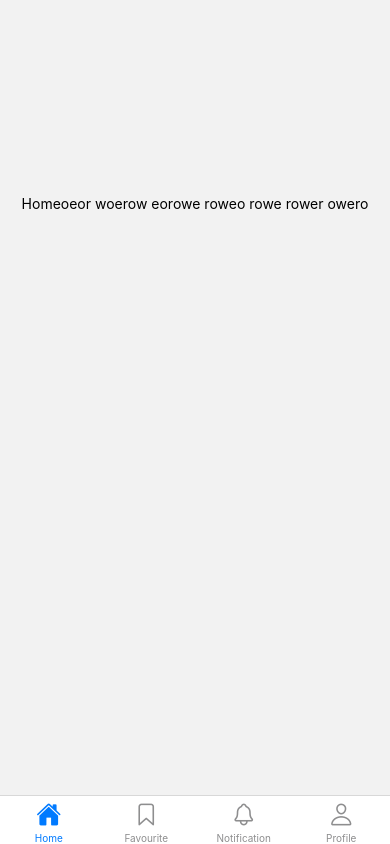
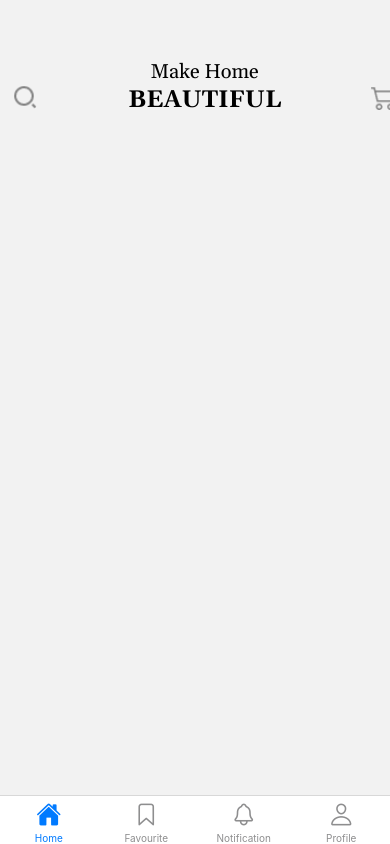
Before and after one commit to SidhardhJoe/FurniStore, a React Native app: screen /BottomNav in a window 390 px wide. Built offline with nearby package versions, Linux system fonts and the light colour scheme.

Commit message:
Home Page Initial Commit

```diff
--- a/Navigation.js
+++ b/Navigation.js
@@ -5,35 +5,39 @@ import { useFonts } from 'expo-font';
 import Page1 from './Screen/Page1';
 import Page2 from './Screen/Page2';
 import Signup from './Screen/Signup';
-import Home from './Screen/Home';
 import BottomNav from './BottomNav';
+import SearchPage from './Screen/SearchPage';
+import CartPage from './Screen/CartPage';
+
 
 const Stack = createNativeStackNavigator();
 
-const LoadFonts=()=>{
-    return useFonts({
-        GelasioRegular:require('./Fonts/static/Gelasio-Regular.ttf'),
-        GelasioBold:require('./Fonts/static/Gelasio-Bold.ttf'),
-        NunitoSansRegular:require('./Fonts/static/NunitoSansRegular.ttf'),
-        NunitoSansSemiBold:require('./Fonts/static/NunitoSansSemiBold.ttf'),
-        MerriweatherRegular:require('./Fonts/static/Merriweather-Regular.ttf'),
-        MerriweatherBold:require('./Fonts/static/Merriweather-Bold.ttf')
-    })
+const LoadFonts = () => {
+  return useFonts({
+    GelasioRegular: require('./Fonts/static/Gelasio-Regular.ttf'),
+    GelasioBold: require('./Fonts/static/Gelasio-Bold.ttf'),
+    NunitoSansRegular: require('./Fonts/static/NunitoSansRegular.ttf'),
+    NunitoSansSemiBold: require('./Fonts/static/NunitoSansSemiBold.ttf'),
+    MerriweatherRegular: require('./Fonts/static/Merriweather-Regular.ttf'),
+    MerriweatherBold: require('./Fonts/static/Merriweather-Bold.ttf')
+  })
 }
 
 function TabScreen() {
   return (
-    <Stack.Navigator screenOptions={{headerShown:false}}>
+    <Stack.Navigator screenOptions={{ headerShown: false }}>
       <Stack.Screen name="Page1" component={Page1} />
-      <Stack.Screen name='Page2' component={Page2}/>
-      <Stack.Screen name='SignUp' component={Signup}/>
-      <Stack.Screen name='BottomNav' component={BottomNav}/>
+      <Stack.Screen name='Page2' component={Page2} />
+      <Stack.Screen name='SignUp' component={Signup} />
+      <Stack.Screen name='BottomNav' component={BottomNav} />
+      <Stack.Screen name='SearchPage' component={SearchPage} />
+      <Stack.Screen name='CartPage' component={CartPage} />
     </Stack.Navigator>
   );
 }
 
 const Navigation = () => {
-    const [loaded] = LoadFonts();
+  const [loaded] = LoadFonts();
 
   if (!loaded) {
     return null;
--- /dev/null
+++ b/Screen/CartPage.js
@@ -0,0 +1,14 @@
+import { StyleSheet, Text, View } from 'react-native'
+import React from 'react'
+
+const CartPage = () => {
+  return (
+    <View>
+      <Text>CartPage</Text>
+    </View>
+  )
+}
+
+export default CartPage
+
+const styles = StyleSheet.create({})
--- a/Screen/Home.js
+++ b/Screen/Home.js
@@ -1,10 +1,35 @@
-import { StyleSheet, Text, View } from 'react-native'
+import { Image, StyleSheet, Text, View } from 'react-native'
 import React from 'react'
+import { useNavigation } from '@react-navigation/native';
+import { TouchableOpacity } from 'react-native';
 
 const Home = () => {
+  const { navigate } = useNavigation();
   return (
     <View style={styles.container}>
-      <Text style={{marginTop:"50%",textAlign:"center"}}>Homeoeor woerow eorowe roweo rowe rower owero</Text>
+      <View style={styles.mainbar}>
+        <TouchableOpacity onPress={()=>navigate('SearchPage')}>
+          <Image style={styles.search} source={require("../Icons/Search.png")} />
+        </TouchableOpacity>
+        <View>
+          <View>
+            <Text style={styles.heading1}>Make Home</Text>
+          </View>
+          <View>
+            <Text style={styles.heading2}>BEAUTIFUL</Text>
+          </View>
+        </View>
+        <View>
+          <TouchableOpacity onPress={()=>navigate('CartPage')}>
+            <Image style={styles.cart} source={require("../Icons/Cart.png")} />
+          </TouchableOpacity>
+        </View>
+      </View>
+
+
+
+
+
     </View>
   )
 }
@@ -12,7 +37,35 @@ const Home = () => {
 export default Home
 
 const styles = StyleSheet.create({
-    container:{
-        flex:1
-    }
+  container: {
+    flex: 1
+  },
+  mainbar: {
+    marginTop: "15%",
+    height: 70,
+    width: "100%",
+    flexDirection: "row",
+    gap: 90,
+  },
+  search: {
+    height: 26,
+    width: 26,
+    marginLeft: 12,
+    marginTop: 25
+  },
+  heading1: {
+    fontSize: 20,
+    fontFamily: "GelasioRegular",
+    textAlign: "center"
+  },
+  heading2: {
+    fontSize: 24,
+    fontFamily: "GelasioBold",
+    textAlign: "center"
+  },
+  cart: {
+    height: 26,
+    width: 26,
+    marginTop: 25
+  }
 })
--- /dev/null
+++ b/Screen/SearchPage.js
@@ -0,0 +1,14 @@
+import { StyleSheet, Text, View } from 'react-native'
+import React from 'react'
+
+const SearchPage = () => {
+  return (
+    <View>
+      <Text>SearchPage</Text>
+    </View>
+  )
+}
+
+export default SearchPage
+
+const styles = StyleSheet.create({})
```
Also changed, not shown: Icons/Cart.png (added), Icons/Search.png (added).
